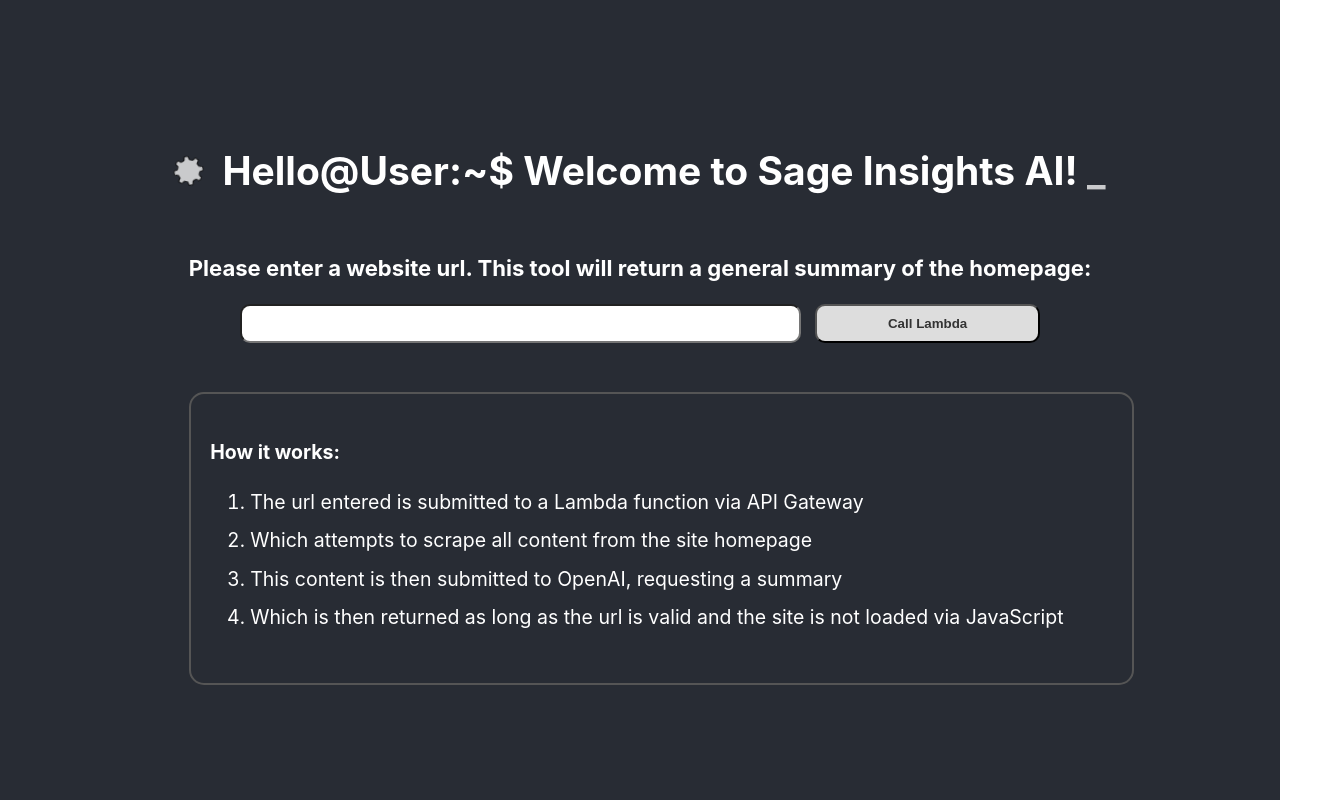
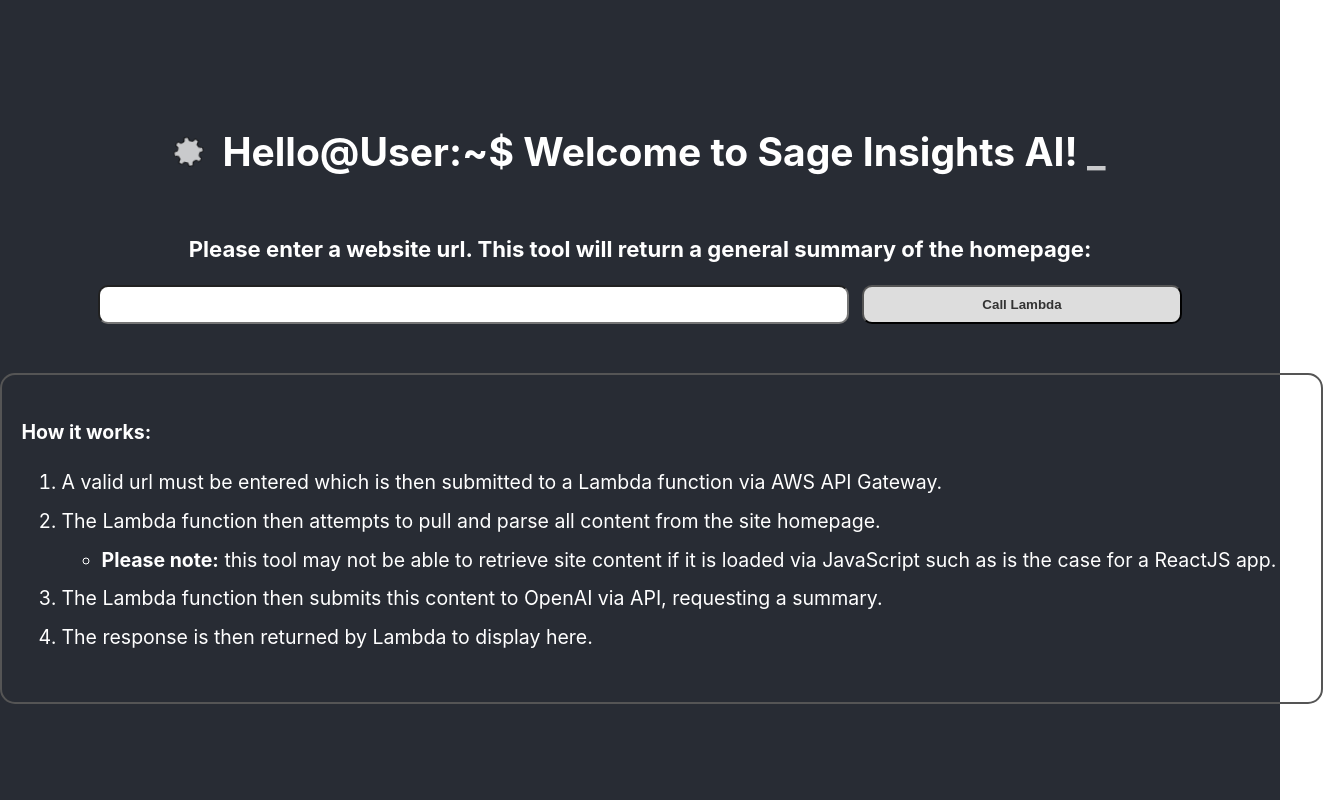
Before and after one commit to tm4747/sageinsightsai, a React (Create React App) app: page / in a window 1280 px wide. Shown: the whole page, 1323 px wide, since content can reach past the window. Built offline with nearby package versions, Linux system fonts and the light colour scheme.

Commit message:
update how it works section

```diff
--- a/src/App.js
+++ b/src/App.js
@@ -8,7 +8,7 @@
 
 
 function App() {
-  const [htmlReponse, setHtmlResponse] = useState('');
+  const [htmlReponse, setHtmlResponse] = useState();
   const [postResponse, setPostResponse] = useState('');
   const [enteredUrl, setEnteredUrl] = useState('');
   const [enteredUrlError, setEnteredUrlError] = useState(false);
@@ -77,10 +77,11 @@
 
 
   var howAppWorks = "<h4>How it works:</h4> <ol>";
-  howAppWorks += "<li>The url entered is submitted to a Lambda function via API Gateway</li>"
-  howAppWorks += "<li>Which attempts to scrape all content from the site homepage</li>"
-  howAppWorks += "<li>This content is then submitted to OpenAI, requesting a summary</li>"
-  howAppWorks += "<li>Which is then returned as long as the url is valid and the site is not loaded via JavaScript</li></ol>"
+  howAppWorks += "<li>A valid url must be entered which is then submitted to a Lambda function via AWS API Gateway.</li>"
+  howAppWorks += "<li>The Lambda function then attempts to pull and parse all content from the site homepage.</li>"
+  howAppWorks += "<ul><li><strong>Please note:</strong> this tool may not be able to retrieve site content if it is loaded via JavaScript such as is the case for a ReactJS app.</li></ul>"
+  howAppWorks += "<li>The Lambda function then submits this content to OpenAI via API, requesting a summary.</li>"
+  howAppWorks += "<li>The response is then returned by Lambda to display here.</li></ol>"
 
   const inputClasses = enteredUrlError ? "errorTextInput" : "textInput";
 
@@ -134,3 +135,27 @@
 
   return <span>Hello@User:~$ {displayedText} <FlashingText text={flashingText}/></span>;
 };
+
+const testHtml = () => {
+  return "\
+  This is the summary:\
+East Coast Bow Thrusters: Overview and Services\
+Company Introduction\
+East Coast Bow Thrusters is a specialized service provider dedicated to the installation of bow thrusters and stern thrusters, with a commitment to delivering high-quality workmanship backed by over 50 years of experience in the marine industry. The company’s owner, Joe Molinaro, brings an extensive background in fiberglass repair, boat building, and thruster installations, establishing a reputation for excellence along the East Coast and the Great Lakes region.\
+Services Offered\
+The primary service provided by East Coast Bow Thrusters involves mobile installations of Vetus bow thrusters at various locations, including marinas and boatyards. Their trained crew travels throughout the East Coast, from Maine to Virginia, ensuring that customers receive professional, efficient service right at their location. The installation process guarantees not only the function but also the aesthetic appeal of the modifications being made, with personal oversight from Joe himself.\
+The company guarantees competitive pricing by utilizing a bulk purchasing strategy and a developed system for optimal installation efficiency. This allows them to provide complete installation quotes that cover all components, labor, and necessary cleanup, helping customers save money while receiving top-notch service.\
+Customer Commitment\
+East Coast Bow Thrusters prides itself on its commitment to customer satisfaction. With a focus on promptness and professionalism, the team ensures that installations are conducted in a timely manner without compromising quality. Each installation is meticulously overseen, reflecting Joe’s values and high standards in craftmanship.\
+The clientele includes a diverse range of boat owners, from those with custom sailboats to commercial vessels like trawlers and naval ships. This versatility speaks to the company's capability to handle a variety of needs, making them a go-to choice for boat enhancements.\
+Company Culture\
+The culture at East Coast Bow Thrusters reflects a deep passion for boating and craftsmanship. With over five decades of hands-on experience, there is a pronounced emphasis on professionalism, quality, and customer relationships. Joe's commitment to personally guiding each installation exemplifies the personalized approach taken towards customer service, enabling them to build lasting relationships and trust within the boating community.\
+Work Environment\
+The company is currently seeking new talent as indicated by a dedicated “Help Wanted” section on their website. It highlights their openness to bringing in fresh faces who are eager to learn and contribute to this established business. The inclusion of job opportunities emphasizes the company's growth and its values of fostering a supportive and skilled workforce.\
+Conclusion\
+East Coast Bow Thrusters stands out as a premier provider for bow and stern thruster installations. With a strong commitment to quality, customer satisfaction, and a wealth of experience, they continue to serve a wide array of customers along the East Coast and beyond. Whether you are looking to enhance your own vessel or seeking professional opportunities, East Coast Bow Thrusters delivers exceptional service and a collaborative work environment. For inquiries or quotes, customers and prospective employees are encouraged to reach out directly via phone.\
+For more information, visit East Coast Bow Thrusters.\
+undefined\
+Done typing!\
+"
+}
```
